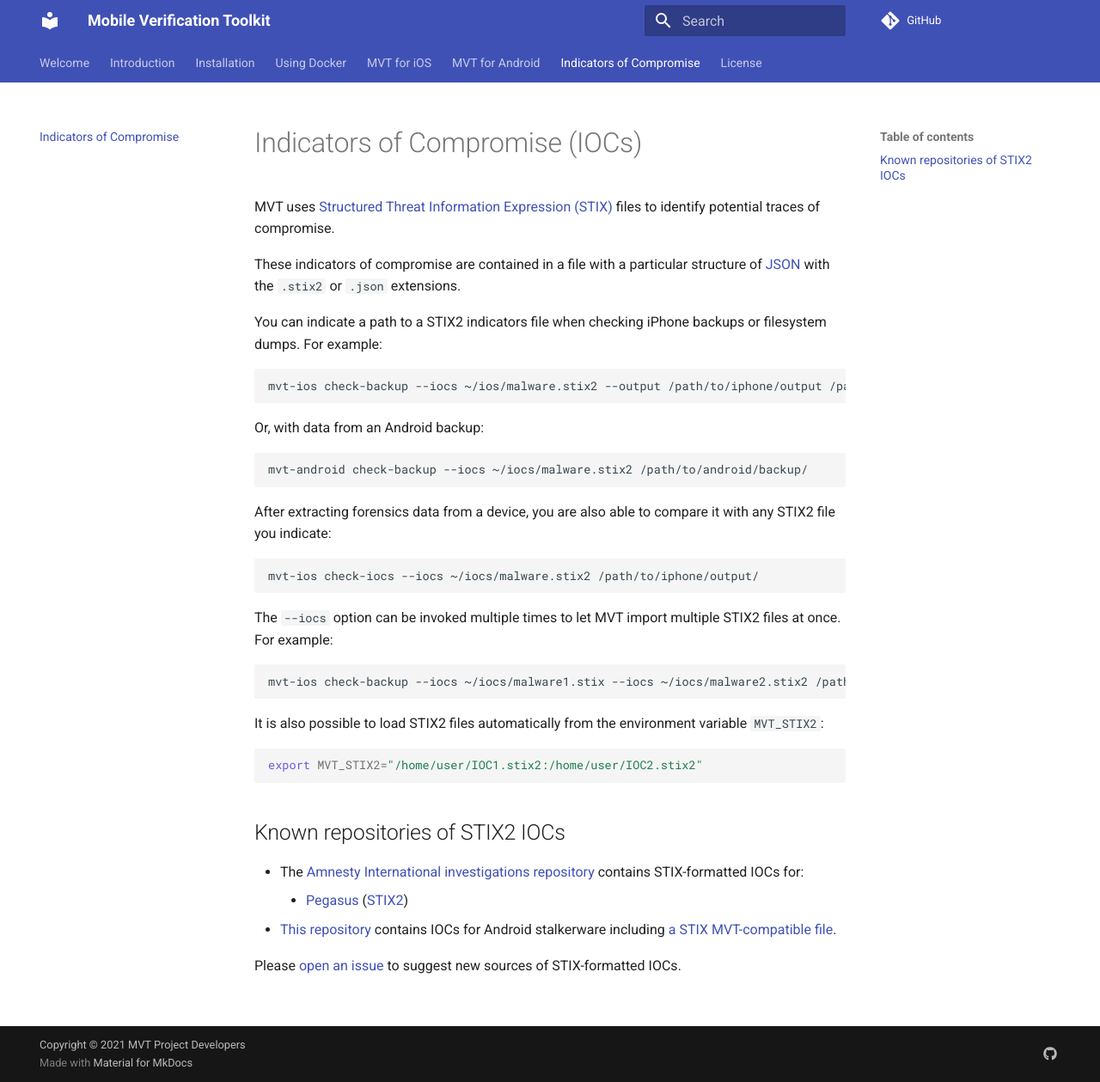
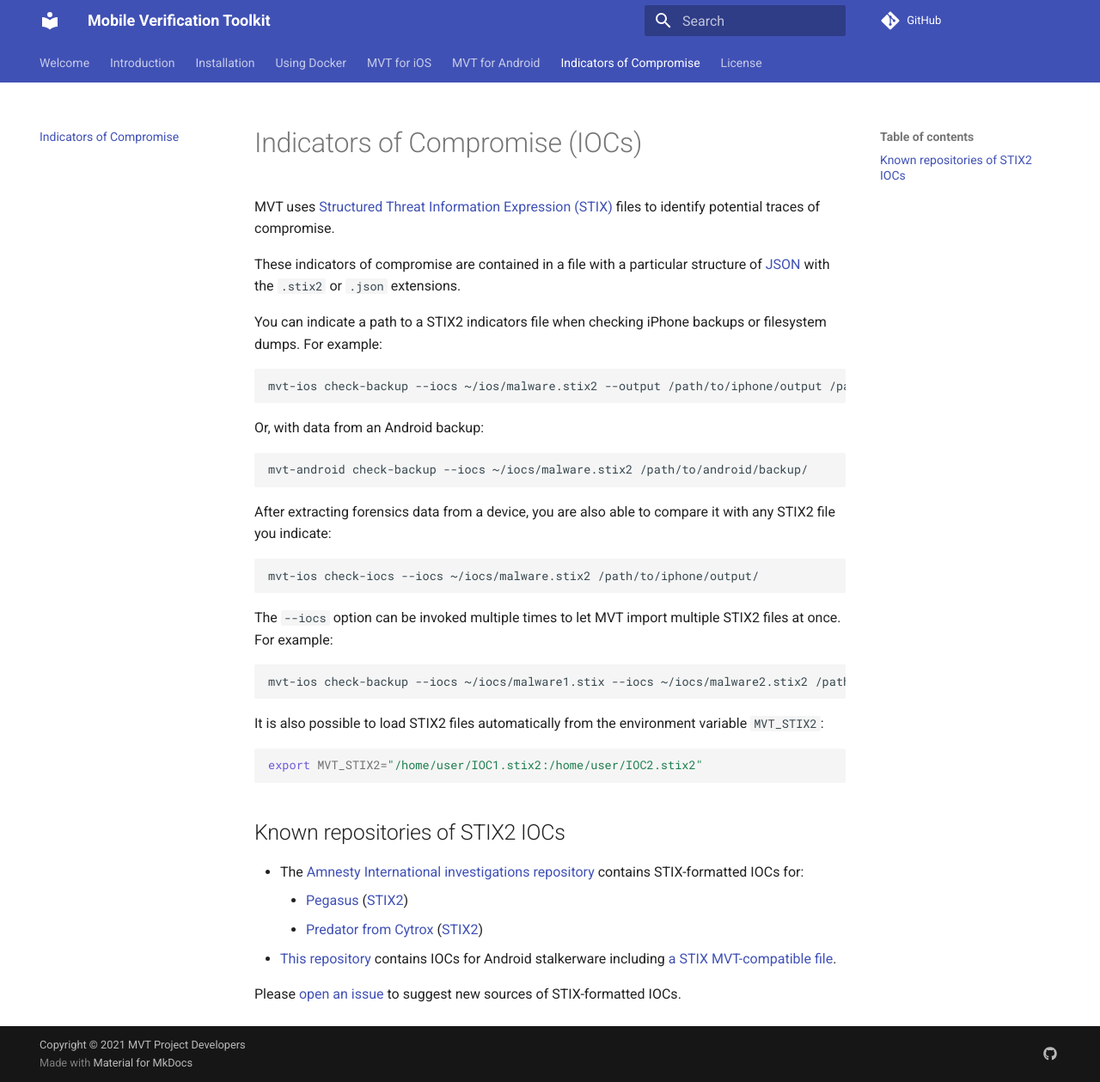
Before and after one commit to mvt-project/mvt, an MkDocs documentation site: the page built from docs/iocs.md, in a window 1280 px wide and 1259 px high. Shown: the whole window at 86% size. Built offline with MkDocs 1.6.1 and Material for MkDocs 9.7.7, drawn with Linux system fonts in a browser that asks for light colours; comment, search, counter and statistics services are not loaded.

Commit message:
Add link to Cytrox indicators of compromise in docs

```diff
--- a/docs/iocs.md
+++ b/docs/iocs.md
@@ -38,6 +38,7 @@
 
 - The [Amnesty International investigations repository](https://github.com/AmnestyTech/investigations) contains STIX-formatted IOCs for:
     - [Pegasus](https://en.wikipedia.org/wiki/Pegasus_(spyware)) ([STIX2](https://raw.githubusercontent.com/AmnestyTech/investigations/master/2021-07-18_nso/pegasus.stix2))
+    - [Predator from Cytrox](https://citizenlab.ca/2021/12/pegasus-vs-predator-dissidents-doubly-infected-iphone-reveals-cytrox-mercenary-spyware/) ([STIX2](https://github.com/AmnestyTech/investigations/tree/master/2021-12-16_cytrox/cytrox.stix2))
 - [This repository](https://github.com/Te-k/stalkerware-indicators) contains IOCs for Android stalkerware including [a STIX MVT-compatible file](https://github.com/Te-k/stalkerware-indicators/blob/master/stalkerware.stix2).
 
 Please [open an issue](https://github.com/mvt-project/mvt/issues/) to suggest new sources of STIX-formatted IOCs.
```
